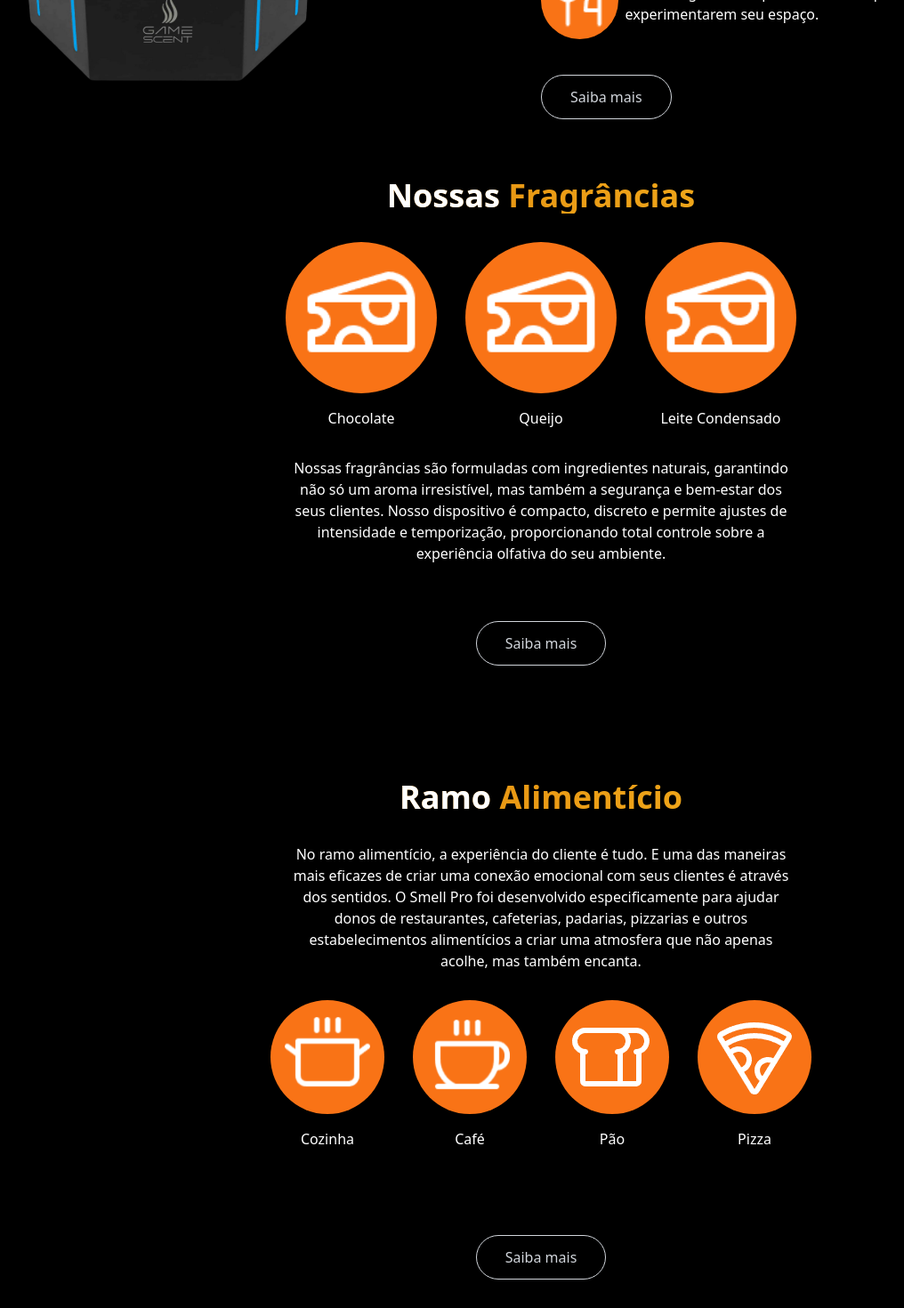
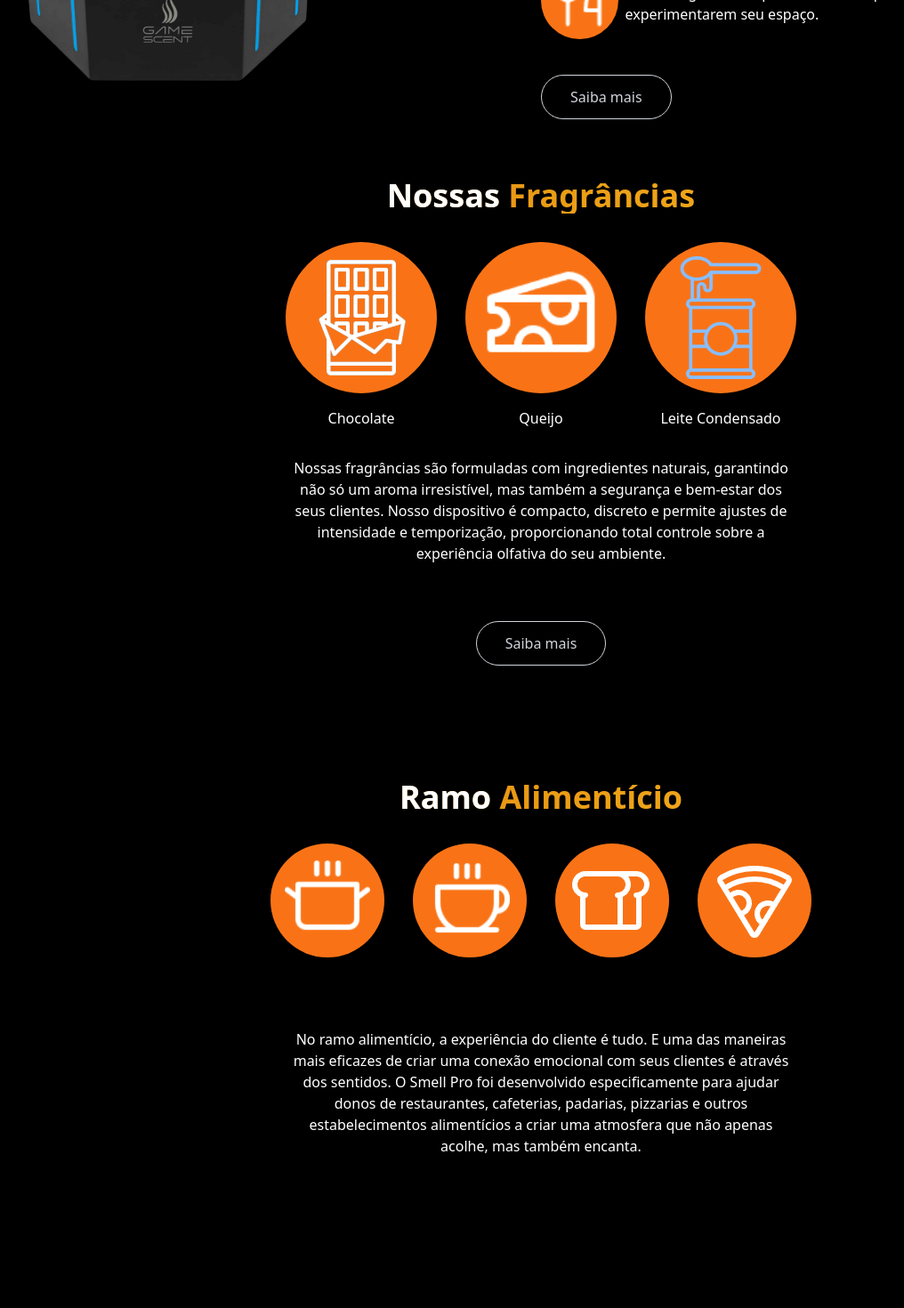
Before and after one commit to VitorTigre/sitetcc, a React (Vite) app: page / in a window 1280 px wide. Shown: the part 873-2343 px from the top of the page at 89% size, without its empty margins (32-1048 px from the left). After the commit the page ends 2237 px from the top, so only its background shows below. Built offline with nearby package versions, Linux system fonts and the light colour scheme.

Commit message:
mais um commit de novo

```diff
--- a/src/components/Experiencia.jsx
+++ b/src/components/Experiencia.jsx
@@ -1,8 +1,10 @@
 import React from 'react';
-import comidaImg from '/src/assets/vaiMeNegarUmPratoDeComida.svg';
+import comidaImg from '/src/assets/vaiMeNegarUmPratoDeComida.svg'; // Atualize conforme necessário
 import caixaImg from '/src/assets/caixa.svg';
+import chocolateImg from '/src/assets/chocolate.svg';
 import ventoImg from '/src/assets/vento.svg';
 import garfoFacaImg from '/src/assets/garfoFaca.svg';
+import leiteImg from '/src/assets/leite.svg';
 import queijoImg from '/src/assets/queijo.svg';
 import sopaImg from '/src/assets/sopa.svg';
 import hotCoffeeImg from '/src/assets/hotCoffee.svg';
@@ -13,13 +15,14 @@ const PageProjeto = () => {
   return (
     <div className="bg-black text-white min-h-screen flex flex-col items-center">
 
+      {/* Seção de Experiência Aromática */}
       <section className="flex flex-col md:flex-row items-center justify-between px-6 md:px-16 py-12 w-full bg-black">
         <div className="md:w-1/2 w-full text-center md:text-left">
           <h1 className="text-4xl md:text-6xl font-bold text-white leading-tight">
             Uma <span className="bg-gradient-to-r from-amber-600 to-amber-400 bg-clip-text text-transparent">Experiência</span> <br />
             Aromática
           </h1>
-          <p className="text-base md:text-xl mt-6 text-white-300">
+          <p className="text-base md:text-xl mt-6 text-gray-300">
             O Smell Pro é a solução perfeita para transformar a atmosfera do seu estabelecimento alimentício. Utilizando tecnologia avançada e fragrâncias especialmente desenvolvidas, nosso sistema de difusão de aromas cria um ambiente acolhedor e atrativo que faz com que seus clientes queiram voltar sempre.
           </p>
           <button className="mt-8 px-6 py-3 border border-gray-300 rounded-full text-gray-300 hover:bg-white hover:text-black transition duration-300">
@@ -36,6 +39,7 @@ const PageProjeto = () => {
         </div>
       </section>
 
+      {/* Seção de Serviços */}
       <section className="flex flex-col md:flex-row items-center justify-between p-8 w-full">
         <div className="md:w-1/2 flex justify-center md:justify-start mt-8 md:mt-0">
           <img
@@ -71,6 +75,7 @@ const PageProjeto = () => {
         </div>
       </section>
 
+      {/* Seção de Fragrâncias */}
       <section className="p-8 w-full">
         <h1 className="text-4xl font-bold text-center bg-gradient-to-r from-amber-600 to-amber-400 bg-clip-text text-transparent mb-8">
           <span className="text-4xl font-bold text-white">Nossas</span> Fragrâncias
@@ -79,7 +84,7 @@ const PageProjeto = () => {
           {/* Ícone Chocolate */}
           <div className="text-center">
             <div className="bg-orange-500 rounded-full p-4 mb-4">
-              <img src={queijoImg} alt="Chocolate" />
+              <img src={chocolateImg} alt="Chocolate" />
             </div>
             <p>Chocolate</p>
           </div>
@@ -93,7 +98,7 @@ const PageProjeto = () => {
           {/* Ícone Leite Condensado */}
           <div className="text-center">
             <div className="bg-orange-500 rounded-full p-4 mb-4">
-              <img src={queijoImg} alt="Leite Condensado" />
+              <img src={leiteImg} alt="Leite Condensado" />
             </div>
             <p>Leite Condensado</p>
           </div>
@@ -108,56 +113,48 @@ const PageProjeto = () => {
         </div>
       </section>
 
+      {/* Seção Ramo Alimentício */}
       <section className="mt-16 p-8 w-full">
         <h2 className="text-4xl font-bold text-center bg-gradient-to-r from-amber-600 to-amber-400 bg-clip-text text-transparent mb-8">
           <span className='text-white'>Ramo</span>  Alimentício
         </h2>
-  <p className="text-center max-w-xl mx-auto mb-8">
-    No ramo alimentício, a experiência do cliente é tudo. E uma das maneiras mais eficazes de criar uma conexão emocional com seus clientes é através dos sentidos. O Smell Pro foi desenvolvido especificamente para ajudar donos de restaurantes, cafeterias, padarias, pizzarias e outros estabelecimentos alimentícios a criar uma atmosfera que não apenas acolhe, mas também encanta.
-  </p>
-  <div className="flex flex-wrap justify-center gap-8 mb-8">
+
+        <div className="flex flex-wrap justify-center gap-8 mb-8 ">
           <div className="grid grid-cols-2 gap-8 w-full md:flex md:flex-wrap md:justify-center">
             {/* Ícone Cozinha */}
             <div className="text-center mb-8 flex flex-col items-center">
               <div className="bg-orange-500 rounded-full p-4 mb-4">
                 <img src={sopaImg} alt="Sopa" className="w-24 h-24 object-cover" />
               </div>
-        <p>Cozinha</p>
+
             </div>
             {/* Ícone Café */}
             <div className="text-center mb-8 flex flex-col items-center">
               <div className="bg-orange-500 rounded-full p-4 mb-4">
                 <img src={hotCoffeeImg} alt="Café" className="w-24 h-24 object-cover" />
               </div>
-        <p>Café</p>
+
             </div>
             {/* Ícone Pão */}
             <div className="text-center mb-8 flex flex-col items-center">
               <div className="bg-orange-500 rounded-full p-4 mb-4">
                 <img src={paoImg} alt="Pão" className="w-24 h-24 object-cover" />
               </div>
-        <p>Pão</p>
+
             </div>
             {/* Ícone Pizza */}
             <div className="text-center mb-8 flex flex-col items-center">
               <div className="bg-orange-500 rounded-full p-4 mb-4">
                 <img src={pizzaImg} alt="Pizza" className="w-24 h-24 object-cover" />
               </div>
-        <p>Pizza</p>
             </div>
           </div>
         </div>
-  <div className="flex justify-center">
-    <button className="mt-8 px-8 py-3 border border-gray-300 rounded-full text-gray-300 hover:bg-white hover:text-black transition duration-300">
-      Saiba mais
-    </button>
-  </div>
+        <p className="text-center max-w-xl mx-auto mb-8">
+          No ramo alimentício, a experiência do cliente é tudo. E uma das maneiras mais eficazes de criar uma conexão emocional com seus clientes é através dos sentidos. O Smell Pro foi desenvolvido especificamente para ajudar donos de restaurantes, cafeterias, padarias, pizzarias e outros estabelecimentos alimentícios a criar uma atmosfera que não apenas acolhe, mas também encanta.
+        </p>
+
       </section>
-
-
-
-
-
     </div>
   );
 };
```
Also changed, not shown: .gitpod.yml (added), src/assets/chocolate.svg (added), src/assets/leite.svg (added). Lines whose indentation alone changed are shown as unchanged.
